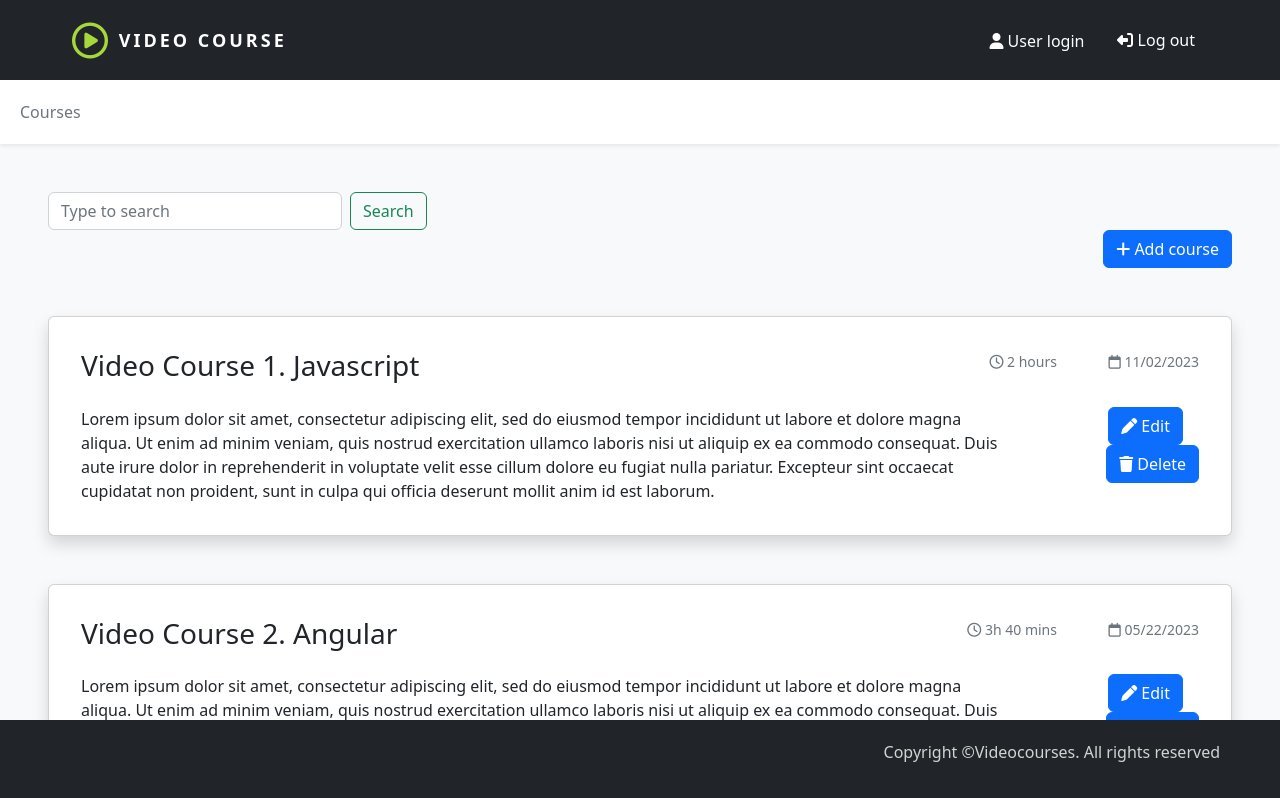
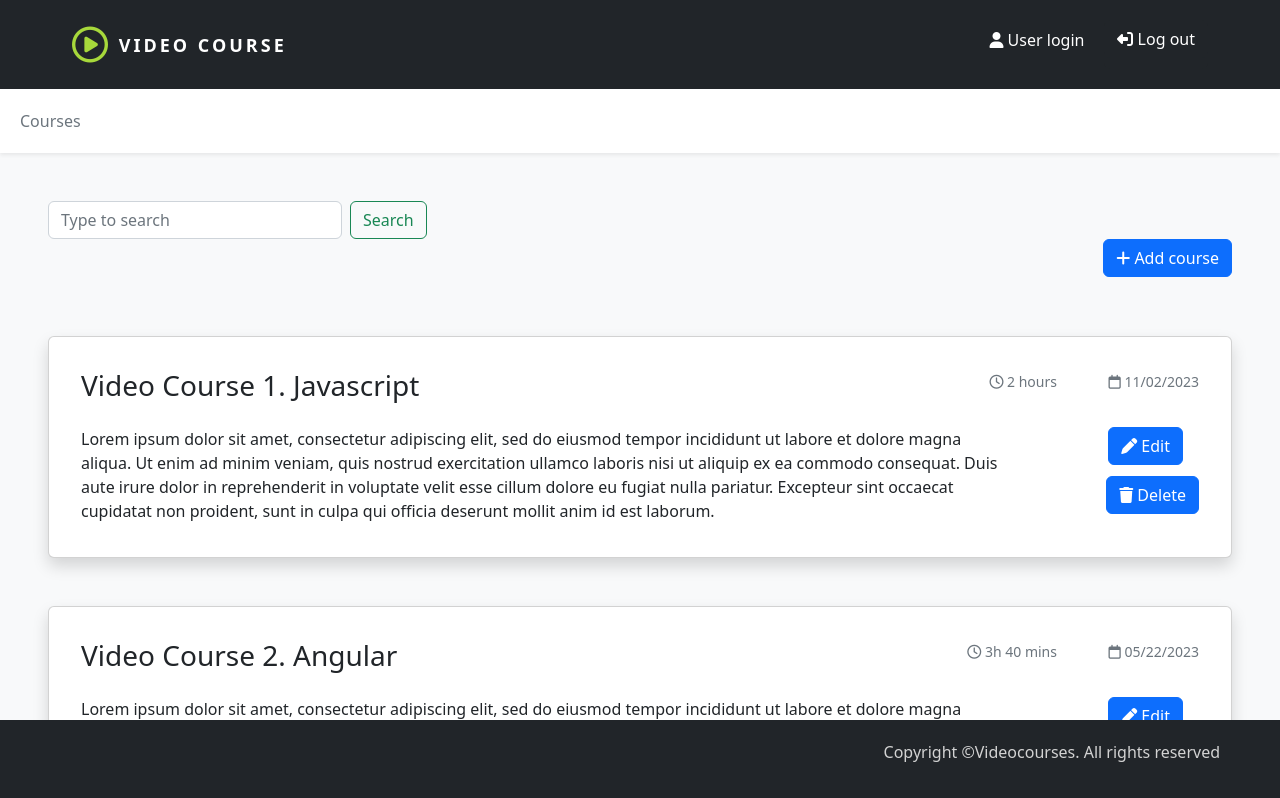
Before and after one commit to Sytnikovakatya/angular-courses-app, an Angular app: page / in a window 1280 px wide. Shown: the top 798 px of the page. Built offline with nearby package versions, Linux system fonts and the light colour scheme.

Commit message:
Update button.component.css

```diff
--- a/src/app/shared/button/button.component.css
+++ b/src/app/shared/button/button.component.css
@@ -0,0 +1,3 @@
+.btn {
+    margin-bottom: 0.7rem;
+}
```
